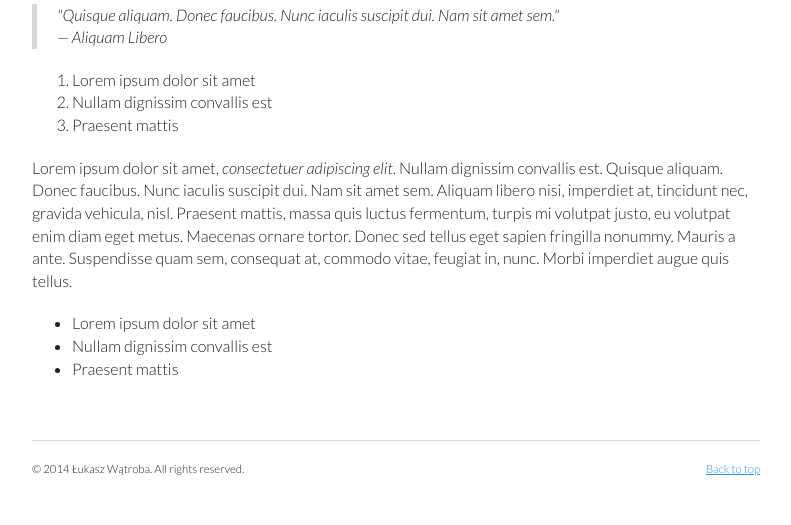
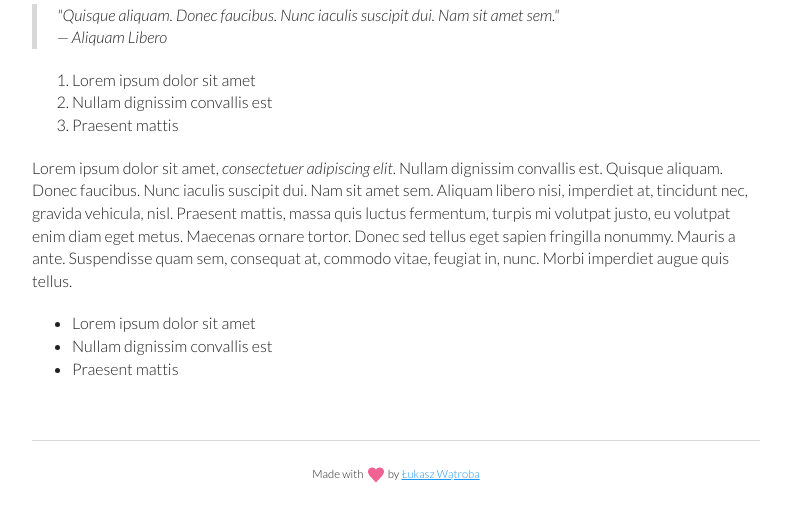
Before and after one commit to LukaszWatroba/valitycss, a website: page index.html in a window 1280 px wide. Shown: the part 3278-3803 px from the top of the page, without its empty margins (244-1035 px from the left). Drawn offline with Linux system fonts and the light colour scheme.

Commit message:
change footer

```diff
--- a/index.html
+++ b/index.html
@@ -347,8 +347,17 @@
       <hr>
 
       <footer class="u-cf u-paddingBl">
-        <small class="u-pullLeft">© 2014 Łukasz Wątroba. All rights reserved.</small>
-        <small class="u-pullRight"><a href="#">Back to top</a></small>
+
+        <div class="u-textCenter">
+          <small>
+          Made with
+          <svg class="u-inlineBlock u-alignMiddle" xmlns="http://www.w3.org/2000/svg" x="0px" y="0px" width="20px" height="20px" viewBox="0 0 512 512">
+            <path fill="#F06292" d="M450.703,124.225C410.233,41.419,287.288,47.821,256,119.967c-31.288-72.146-154.233-78.548-194.703,4.257C13.59,221.837,124.309,314.82,256,448.014C387.691,314.82,498.41,221.837,450.703,124.225z"/>
+          </svg>
+          by <a href="http://lukaszwatroba.com" class="u-linkClean">Łukasz Wątroba</a>
+          </small>
+        </div>
+
       </footer>
 
     </div>
```
